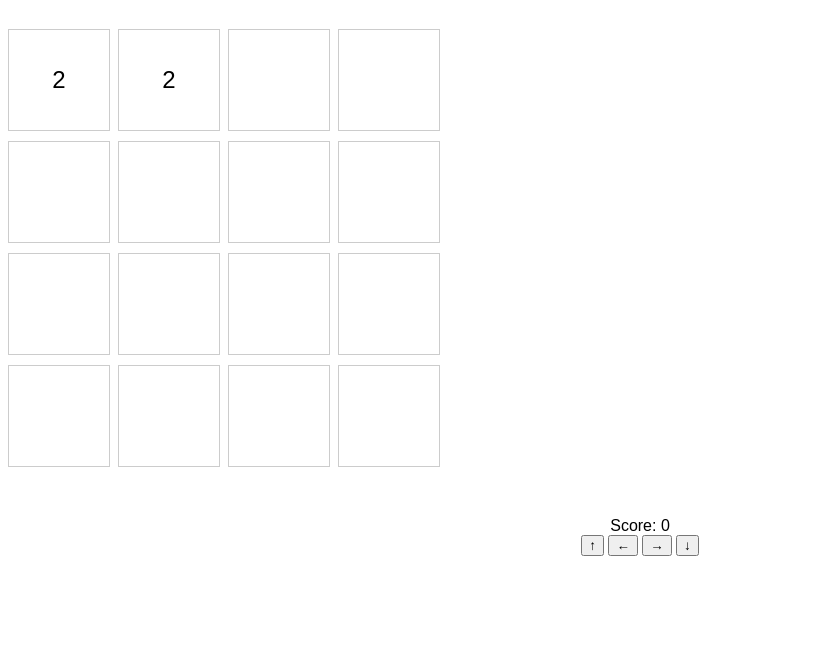
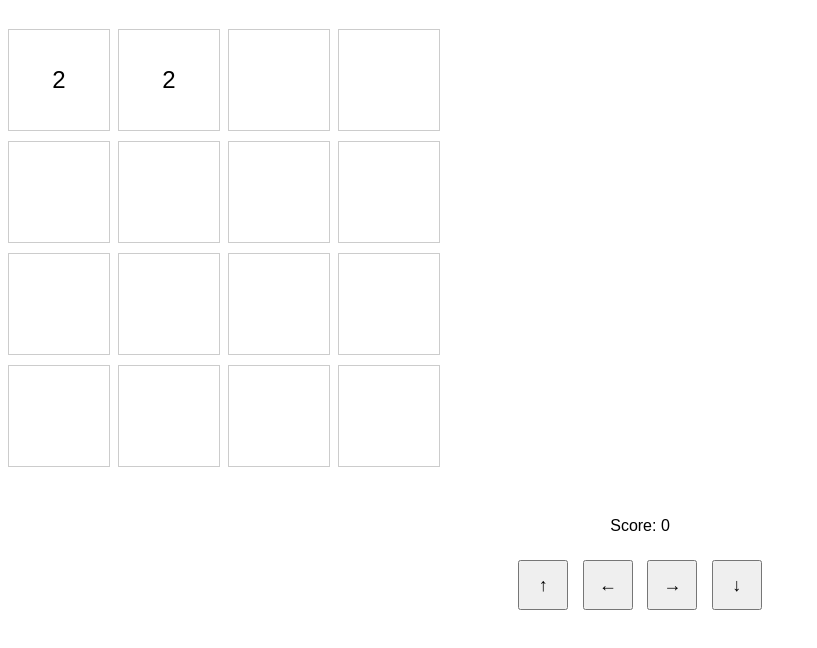
Before and after one commit to Knight01414/daybreak, a plain HTML site: page index.html in a window 1280 px wide. Shown: the part 88-736 px from the top of the page, without its empty margins (0-817 px from the left). Drawn offline with Linux system fonts and the light colour scheme.

Commit message:
Update styles.css

```diff
--- a/styles.css
+++ b/styles.css
@@ -24,3 +24,14 @@ h1 {
     align-items: center;
     border: 1px solid #ccc;
 }
+
+.controls {
+    margin-top: 20px;
+}
+
+.control-button {
+    font-size: 18px;
+    width: 50px;
+    height: 50px;
+    margin: 5px;
+}
```
